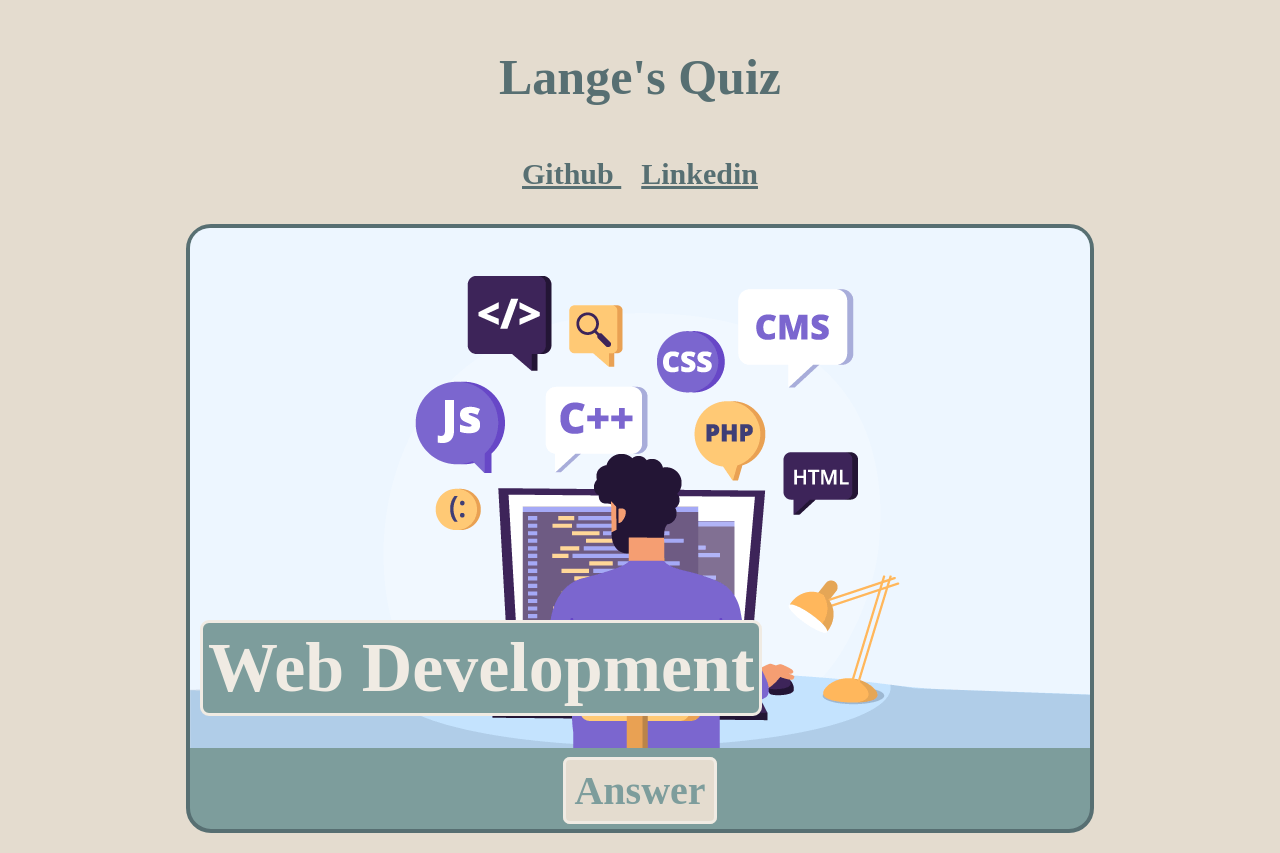
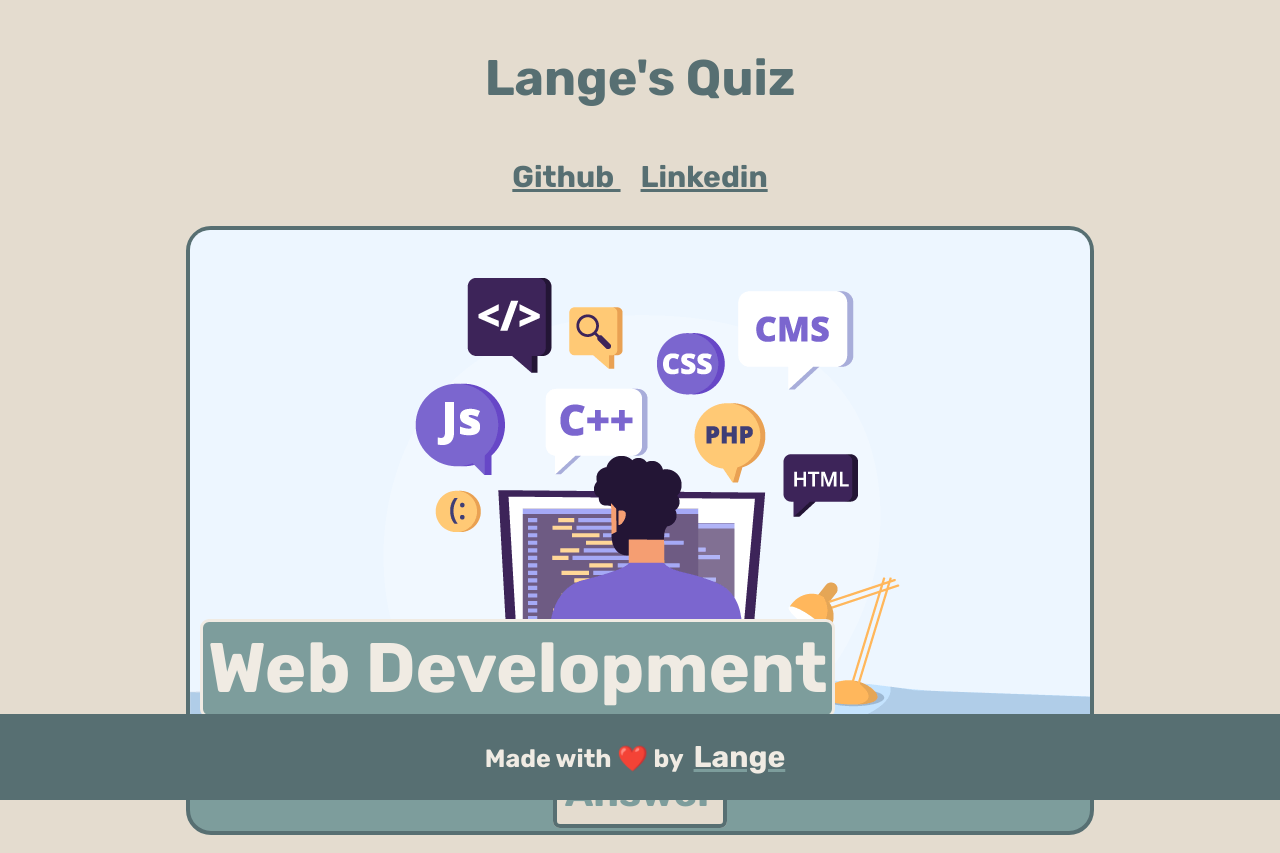
Before and after one commit to mateusleitao/quiz, a React (Vite) app: page / in a window 1280 px wide. Built offline with nearby package versions, Linux system fonts and the light colour scheme.

Commit message:
some style changes and footer created/finished

```diff
--- a/src/App.tsx
+++ b/src/App.tsx
@@ -1,6 +1,7 @@
 import { useState } from "react";
 import Header from "./components/headerComponent/Header"
 import Quiz from "./components/quizComponent/Quiz";
+import Footer from "./components/footerComponent/Footer";
 
 
 function App() {
@@ -10,6 +11,7 @@ function App() {
     <div className="App">
       <Header/>
       <Quiz/>
+      <Footer/>
     </div>
   );
 }
--- a/src/assets/sass/_variables.sass
+++ b/src/assets/sass/_variables.sass
@@ -3,6 +3,6 @@ $border-color: #F0EBE3
 $widgets-color: #7D9D9C
 $font-color: #F0EBE3
 $main-bg-color: #576F72
-
+$main-font: 'Rubik', sans-serif
 
 $medium: 900px
--- /dev/null
+++ b/src/components/footerComponent/Footer.tsx
@@ -0,0 +1,15 @@
+import React from "react";
+import "./footer.sass"
+type Props = {};
+
+const Footer = (props: Props) => {
+  return (
+    <div className="footer-container">
+      <div className="container-inside">
+        <h3 className="Text">Made with ❤️ by<a>Lange</a></h3>
+      </div>
+    </div>
+  );
+};
+
+export default Footer;
--- /dev/null
+++ b/src/components/footerComponent/footer.sass
@@ -0,0 +1,19 @@
+@import "../../assets/sass/variables"
+
+.footer-container
+    display: flex
+    text-align: center
+    position: fixed
+    bottom: 0px
+    width: 100%
+    justify-content: center
+    justify-items: center
+    background-color: $main-bg-color
+    .container-inside
+        color: $font-color
+        h3
+            font-size: 25px
+            font-family: $main-font
+            a
+                text-decoration-color: $widgets-color
+                color: $font-color
--- a/src/components/headerComponent/header.sass
+++ b/src/components/headerComponent/header.sass
@@ -30,6 +30,7 @@
     position: absolute
     justify-content: center
     width: 100%
+    font-family: $main-font
 
 
 
@@ -38,6 +39,7 @@ h2
     font-size: 50px
     color: $main-bg-color
     font-weight: bold
+    font-family: $main-font
 
 a
     font-size: 30px
--- a/src/components/quizComponent/quiz.sass
+++ b/src/components/quizComponent/quiz.sass
@@ -1,20 +1,14 @@
 @import "../../assets/sass/variables"
 
 .container
-
     position: relative
-
     border-radius: 10px
     width: 100%
-
-
     padding: 18px
     display: flex
     justify-content: center
     justify-items: center
     top: 13px
-
-
 .card
     position: relative
     border: solid $main-bg-color
@@ -23,13 +17,11 @@
     text-align: center
     background-color: $widgets-color
     p
-
         margin: 30px
     img
         position: sticky
         width: 100%
         border-radius: 20px 20px 0px 0px
-
     .cardTitle
         background-color: $widgets-color
         border: solid
@@ -43,19 +35,19 @@
         @media screen and (max-width: 740px)
             font-size: 30px
             bottom: 65px
-
     .answerButton
         bottom: 15px
         padding: 8px
         text-decoration: none
-        border: solid $font-color
+        border: solid $main-bg-color
         border-radius: 7px
+        border-width: 4px
         width: 10px
         height: 30%
         font-size: 40px
+        font-family: $main-font
         background-color: $bg-color
         color: $widgets-color
-
-
         &:hover
             background-color: $main-bg-color
+            color: $font-color
--- a/src/index.sass
+++ b/src/index.sass
@@ -1,6 +1,8 @@
 @import "./assets/sass/variables"
+@import url('https://fonts.googleapis.com/css2?family=Rubik:ital,wght@0,300;0,400;0,500;0,600;0,700;0,800;0,900;1,300;1,400;1,500;1,600;1,700;1,800;1,900&display=swap')
 *
     box-sizing: border-box
+    font-smooth: always
 
 body
 
```
